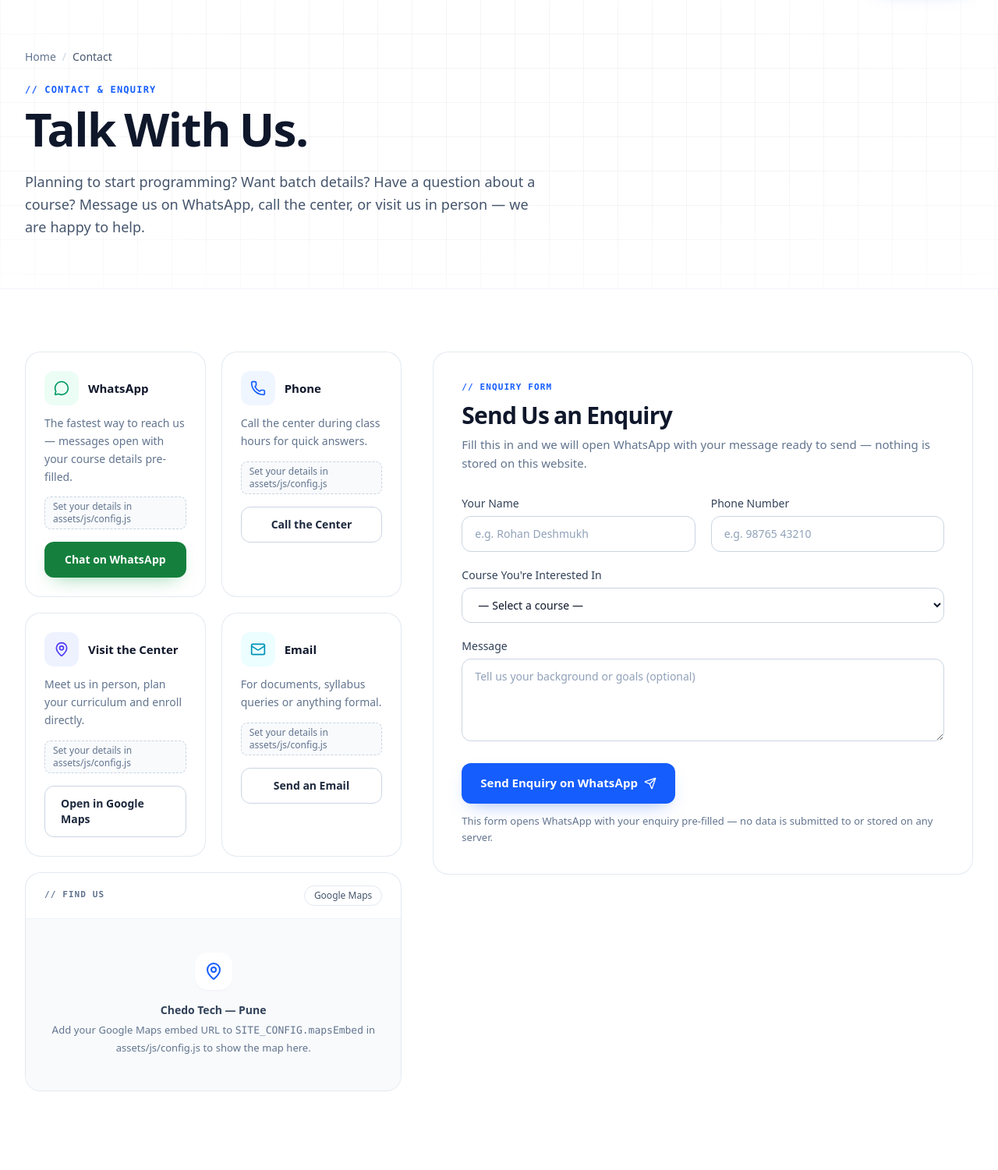
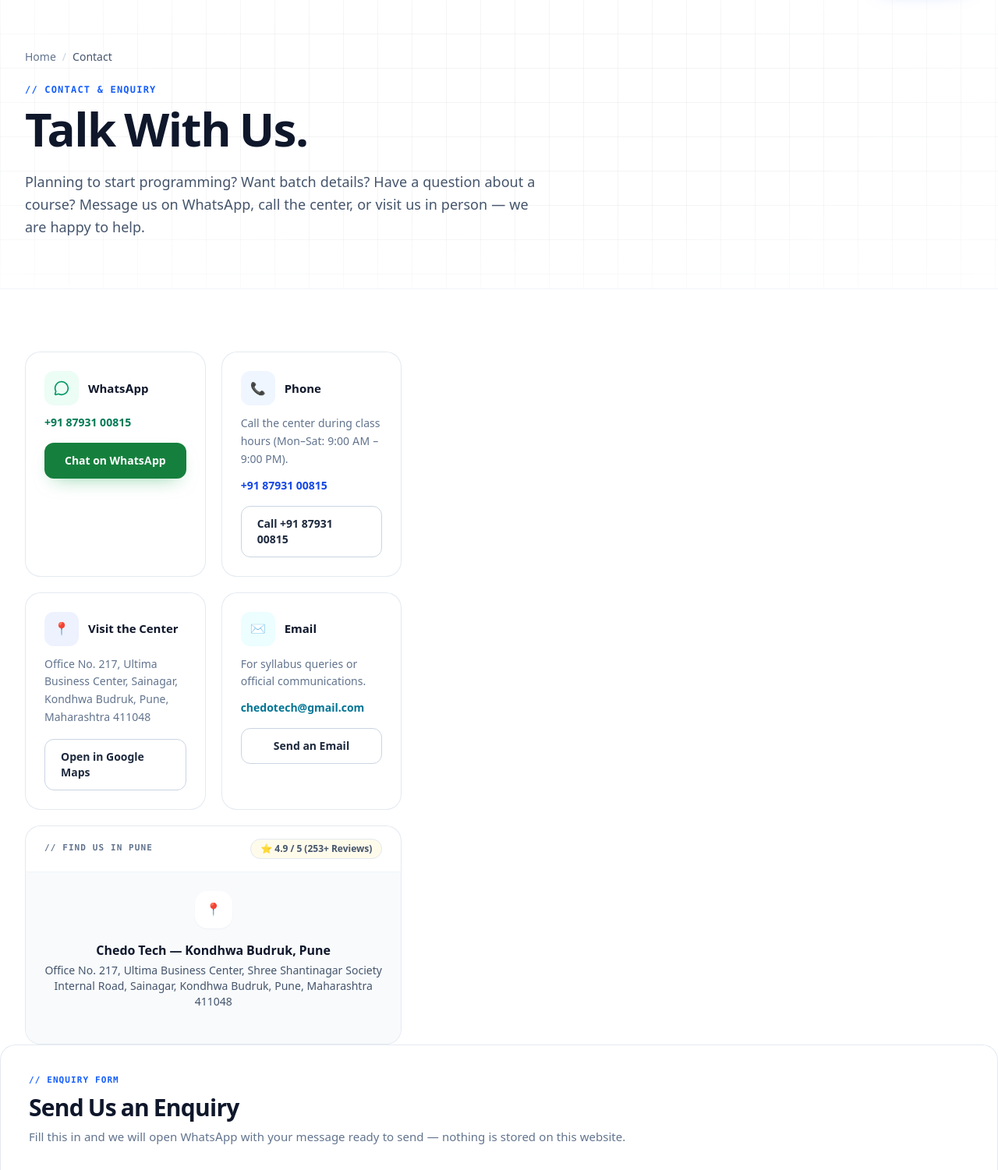
Before and after one commit to chetan2469/chedo-website, a PHP site: page /contact.php in a window 1280 px wide. Shown: the part 66-1567 px from the top of the page at 78% size. Run offline with PHP 8.4, Linux system fonts and the light colour scheme; style sheets or scripts are compiled from the project's sources.

Commit message:
Optimize hero header, reduce H1 size 20%, make buttons compact, and update official company contact details

```diff
--- a/assets/js/config.js
+++ b/assets/js/config.js
@@ -1,30 +1,28 @@
 /* ============================================================
    Chedo Tech — Site Configuration
-   ------------------------------------------------------------
-   EDIT THIS FILE to update contact details across the whole site.
-   Every page reads these values through assets/js/main.js, so
-   you only change them in one place.
-
-   Replace the empty strings with the institute's real details.
    ============================================================ */
 const SITE_CONFIG = {
   name: "Chedo Tech",
-  tagline: "Programming Institute & App Development",
-  domain: "https://chedo.in/",
+  tagline: "Programming Institute & Development Center",
+  domain: "https://chedo.in",
 
   /* Phone — display format and tel: format */
-  phoneDisplay: "", // e.g. "+91 98765 43210"
-  phoneTel: "", // e.g. "+919876543210"
+  phoneDisplay: "+91 87931 00815",
+  phoneTel: "+918793100815",
 
-  /* WhatsApp number — digits only, with country code.
-     Used by every WhatsApp button and the contact form. */
-  whatsapp: "", // e.g. "919876543210"
+  /* WhatsApp number — digits only, with country code. */
+  whatsapp: "918793100815",
 
   /* Email */
-  email: "", // e.g. "hello@chedo.in"
+  email: "chedotech@gmail.com",
 
   /* Center address + Google Maps */
-  address: "", // e.g. "2nd Floor, ABC Plaza, Main Road, Pune, Maharashtra 411001"
-  mapsUrl: "", // e.g. "https://maps.google.com/?q=Chedo+Tech"
-  mapsEmbed: "", // optional: Google Maps embed src (contact page)
+  address: "Office No. 217, Ultima Business Center, Shree Shantinagar Society Internal Road, Sainagar, Kondhwa Budruk, Pune, Maharashtra 411048, India",
+  mapsUrl: "https://maps.google.com/?q=Chedo+Tech+Kondhwa+Budruk+Pune",
+  mapsEmbed: "https://www.google.com/maps/embed?pb=!1m18!1m12!1m3!1d3784.444589218524!2d73.88602!3d18.46337!2m3!1f0!2f0!3f0!3m2!1i1024!2i768!4f13.1!3m3!1m2!1s0x3bc2ea8680000001%3A0x1!2sUltima%20Business%20Center!5e0!3m2!1sen!2sin!4v1700000000000!5m2!1sen!2sin",
+
+  /* Hours & Rating */
+  hours: "Mon – Sat: 9:00 AM – 9:00 PM",
+  googleRating: "4.9 / 5",
+  googleReviews: "253+ reviews"
 };
--- a/contact.php
+++ b/contact.php
@@ -375,111 +375,47 @@
 </span>
     <h2 class="text-[15px] font-bold text-slate-900">WhatsApp</h2>
   </div>
-  <p class="mt-3 text-sm leading-relaxed text-slate-500">The fastest way to reach us — messages open with your course details pre-filled.</p>
-  <div class="mt-3"><span class="cfg-ph">Set your details in assets/js/config.js</span></div>
-  <a class="btn-wa mt-4 w-full" data-wa href="contact.php" data-wa-text="Hello Chedo Tech, I would like to know more about your courses.">Chat on WhatsApp</a>
+  <div class="mt-3 text-sm font-semibold text-emerald-700" data-phone>+91 87931 00815</div>
+  <a class="btn-wa mt-4 w-full" data-wa href="https://wa.me/918793100815" target="_blank" data-wa-text="Hello Chedo Tech, I would like to know more about your courses.">Chat on WhatsApp</a>
 </div>
 <div class="card p-6">
   <div class="flex items-center gap-3">
-    <span class="flex h-11 w-11 items-center justify-center rounded-xl bg-blue-50 text-blue-600"><!-- @license lucide-static v1.28.0 - ISC -->
-<svg aria-hidden="true" focusable="false"
-  class="h-5 w-5"
-  xmlns="http://www.w3.org/2000/svg"
-  width="24"
-  height="24"
-  viewBox="0 0 24 24"
-  fill="none"
-  stroke="currentColor"
-  stroke-width="2"
-  stroke-linecap="round"
-  stroke-linejoin="round"
->
-  <path d="M13.832 16.568a1 1 0 0 0 1.213-.303l.355-.465A2 2 0 0 1 17 15h3a2 2 0 0 1 2 2v3a2 2 0 0 1-2 2A18 18 0 0 1 2 4a2 2 0 0 1 2-2h3a2 2 0 0 1 2 2v3a2 2 0 0 1-.8 1.6l-.468.351a1 1 0 0 0-.292 1.233 14 14 0 0 0 6.392 6.384" />
-</svg>
-</span>
+    <span class="flex h-11 w-11 items-center justify-center rounded-xl bg-blue-50 text-blue-600">📞</span>
     <h2 class="text-[15px] font-bold text-slate-900">Phone</h2>
   </div>
-  <p class="mt-3 text-sm leading-relaxed text-slate-500">Call the center during class hours for quick answers.</p>
-  <div class="mt-3"><span class="cfg-ph">Set your details in assets/js/config.js</span></div>
-  <a class="btn-secondary mt-4 w-full" href="contact.php">Call the Center</a>
+  <p class="mt-3 text-sm leading-relaxed text-slate-500">Call the center during class hours (Mon–Sat: 9:00 AM – 9:00 PM).</p>
+  <div class="mt-3 text-sm font-semibold text-blue-700" data-phone>+91 87931 00815</div>
+  <a class="btn-secondary mt-4 w-full" href="tel:+918793100815" data-phone-link>Call +91 87931 00815</a>
 </div>
 <div class="card p-6">
   <div class="flex items-center gap-3">
-    <span class="flex h-11 w-11 items-center justify-center rounded-xl bg-indigo-50 text-indigo-600"><!-- @license lucide-static v1.28.0 - ISC -->
-<svg aria-hidden="true" focusable="false"
-  class="h-5 w-5"
-  xmlns="http://www.w3.org/2000/svg"
-  width="24"
-  height="24"
-  viewBox="0 0 24 24"
-  fill="none"
-  stroke="currentColor"
-  stroke-width="2"
-  stroke-linecap="round"
-  stroke-linejoin="round"
->
-  <path d="M20 10c0 4.993-5.539 10.193-7.399 11.799a1 1 0 0 1-1.202 0C9.539 20.193 4 14.993 4 10a8 8 0 0 1 16 0" />
-  <circle cx="12" cy="10" r="3" />
-</svg>
-</span>
+    <span class="flex h-11 w-11 items-center justify-center rounded-xl bg-indigo-50 text-indigo-600">📍</span>
     <h2 class="text-[15px] font-bold text-slate-900">Visit the Center</h2>
   </div>
-  <p class="mt-3 text-sm leading-relaxed text-slate-500">Meet us in person, plan your curriculum and enroll directly.</p>
-  <div class="mt-3"><span class="cfg-ph">Set your details in assets/js/config.js</span></div>
-  <a class="btn-secondary mt-4 w-full" data-maps-link href="contact.php">Open in Google Maps</a>
+  <p class="mt-3 text-sm leading-relaxed text-slate-500">Office No. 217, Ultima Business Center, Sainagar, Kondhwa Budruk, Pune, Maharashtra 411048</p>
+  <a class="btn-secondary mt-4 w-full" data-maps-link href="https://maps.google.com/?q=Chedo+Tech+Kondhwa+Budruk+Pune" target="_blank">Open in Google Maps</a>
 </div>
 <div class="card p-6">
   <div class="flex items-center gap-3">
-    <span class="flex h-11 w-11 items-center justify-center rounded-xl bg-cyan-50 text-cyan-600"><!-- @license lucide-static v1.28.0 - ISC -->
-<svg aria-hidden="true" focusable="false"
-  class="h-5 w-5"
-  xmlns="http://www.w3.org/2000/svg"
-  width="24"
-  height="24"
-  viewBox="0 0 24 24"
-  fill="none"
-  stroke="currentColor"
-  stroke-width="2"
-  stroke-linecap="round"
-  stroke-linejoin="round"
->
-  <path d="m22 7-8.991 5.727a2 2 0 0 1-2.009 0L2 7" />
-  <rect x="2" y="4" width="20" height="16" rx="2" />
-</svg>
-</span>
+    <span class="flex h-11 w-11 items-center justify-center rounded-xl bg-cyan-50 text-cyan-600">✉️</span>
     <h2 class="text-[15px] font-bold text-slate-900">Email</h2>
   </div>
-  <p class="mt-3 text-sm leading-relaxed text-slate-500">For documents, syllabus queries or anything formal.</p>
-  <div class="mt-3"><span class="cfg-ph">Set your details in assets/js/config.js</span></div>
-  <a class="btn-secondary mt-4 w-full" href="contact.php">Send an Email</a>
+  <p class="mt-3 text-sm leading-relaxed text-slate-500">For syllabus queries or official communications.</p>
+  <div class="mt-3 text-sm font-semibold text-cyan-700" data-email>chedotech@gmail.com</div>
+  <a class="btn-secondary mt-4 w-full" href="mailto:chedotech@gmail.com" data-email-link>Send an Email</a>
 </div></div>
       <div class="card overflow-hidden">
         <div class="flex items-center justify-between border-b border-slate-100 px-6 py-4">
-          <p class="font-mono text-[11px] font-bold tracking-widest text-slate-500">// FIND US</p>
-          <span class="chip">Google Maps</span>
+          <p class="font-mono text-[11px] font-bold tracking-widest text-slate-500">// FIND US IN PUNE</p>
+          <span class="chip font-semibold text-amber-700 bg-amber-50">⭐ 4.9 / 5 (253+ Reviews)</span>
         </div>
-        <div id="map-frame" class="relative flex min-h-[220px] items-center justify-center bg-slate-50 p-6 text-center">
+        <div class="relative min-h-[220px] bg-slate-50 p-6 text-center">
           <div>
-            <span class="mx-auto flex h-12 w-12 items-center justify-center rounded-2xl bg-white text-blue-600 shadow-card"><!-- @license lucide-static v1.28.0 - ISC -->
-<svg aria-hidden="true" focusable="false"
-  class="h-6 w-6"
-  xmlns="http://www.w3.org/2000/svg"
-  width="24"
-  height="24"
-  viewBox="0 0 24 24"
-  fill="none"
-  stroke="currentColor"
-  stroke-width="2"
-  stroke-linecap="round"
-  stroke-linejoin="round"
->
-  <path d="M20 10c0 4.993-5.539 10.193-7.399 11.799a1 1 0 0 1-1.202 0C9.539 20.193 4 14.993 4 10a8 8 0 0 1 16 0" />
-  <circle cx="12" cy="10" r="3" />
-</svg>
-</span>
-            <p class="mt-4 text-sm font-semibold text-slate-700">Chedo Tech — Pune</p>
-            <p class="mt-1 text-[13px] text-slate-500">Add your Google Maps embed URL to <span class="font-mono">SITE_CONFIG.mapsEmbed</span> in assets/js/config.js to show the map here.</p>
+            <span class="mx-auto flex h-12 w-12 items-center justify-center rounded-2xl bg-white text-blue-600 shadow-card">📍</span>
+            <p class="mt-4 text-base font-bold text-slate-900">Chedo Tech — Kondhwa Budruk, Pune</p>
+            <p class="mt-1 text-sm text-slate-600 max-w-md mx-auto">Office No. 217, Ultima Business Center, Shree Shantinagar Society Internal Road, Sainagar, Kondhwa Budruk, Pune, Maharashtra 411048</p>
           </div>
+        </div>
         </div>
       </div>
     </div>
```
Also changed, not shown: includes/footer.php (+11 -7 lines), index.php (+18 -14 lines), static/assets/js/config.js (+15 -17 lines).
